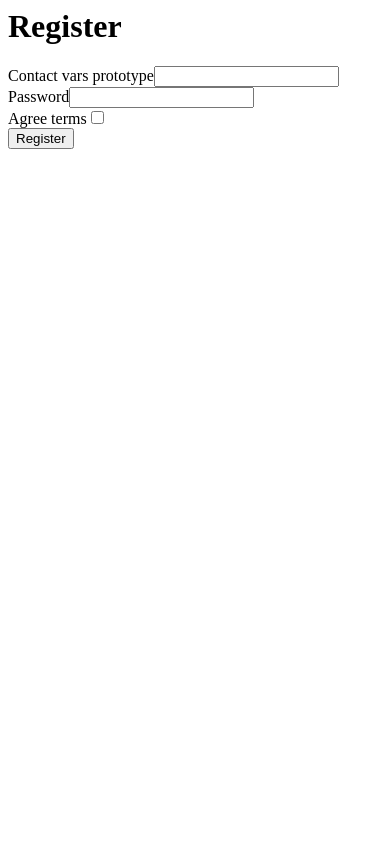
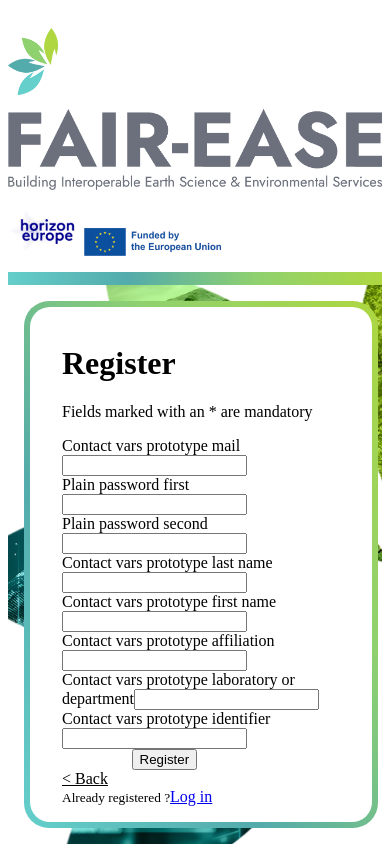
Before and after one commit to erwannSuard/dmp3, a Symfony app: template templates/registration/register.html.twig in a window 390 px wide. Before the commit the page ends 149 px from the top, so only its background shows below. Run offline with Twig, Linux system fonts and the light colour scheme; the template is opened without the code that fills it, so the values that code supplies are empty; form fields are guessed from the names that the template uses; some libraries are stand-ins or nearby versions.

Commit message:
ajustement du responsive + page register stylisé

```diff
--- a/composer.json
+++ b/composer.json
@@ -42,11 +42,8 @@
         "symfony/web-link": "6.1.*",
         "symfony/webpack-encore-bundle": "^1.12",
         "symfony/yaml": "*",
-<<<<<<< HEAD
         "symfonycasts/verify-email-bundle": "^1.10",
-=======
         "twbs/bootstrap": "5.2.0-beta1",
->>>>>>> test
         "twig/extra-bundle": "^2.12|^3.0",
         "twig/twig": "^2.12|^3.0"
     },
--- a/templates/base.html.twig
+++ b/templates/base.html.twig
@@ -20,15 +20,5 @@
     <body style="min-height: 100vh;">
         {% block body %}{% endblock %}
     </body>
-    {% if is_granted('ROLE_USER') %}
-        <hr>
-        <ul>
-            <li><a href="{{ path('logout') }}"><h3>Logout</h3></a></li>
-        </ul>
-    {% else %}
-        <ul>
-            <li><a href="{{ path('register') }}"><h3>Register</h3></a></li>
-            <li><a href="{{ path('login') }}"><h3>Login</h3></a></li>
-        </ul>
-    {% endif %}
+
 </html>
--- a/templates/login/index.html.twig
+++ b/templates/login/index.html.twig
@@ -3,8 +3,8 @@
 
 {% block div %}
     <div class="col-sm-10 col-md-8 col-lg-6 col-xl-4 col-xxl-4 offset-sm-1 offset-md-2 offset-lg-3 offset-xl-7 offset-xxl-7">
-        <div style="background: linear-gradient(to left bottom, #AED741, #8fd16f, #53abab, #65CFCB);padding: 10px;border-radius: 25px;width: 100%;margin: 0px;margin-left: 0px;">
-            <div class="container text-center d-flex flex-column align-items-center align-items-lg-center justify-content-xl-center align-items-xl-center" style="background: #ffffff;color: #000000;padding: 3rem;border-radius: 25px;max-height: fit-content;gap: 20px;padding-bottom: 20px;position: relative;">
+        <div style="background: linear-gradient(to left bottom, #AED741, #8fd16f, #53abab, #65CFCB);padding: 6px;border-radius: 25px;width: 100%;margin: 0px;margin-left: 0px;">
+            <div class="container text-center d-flex flex-column align-items-center align-items-lg-center justify-content-xl-center align-items-xl-center" style="background: #ffffff;color: #000000;padding:1rem 3rem;border-radius: 20px;max-height: fit-content;gap: 20px;position: relative;">
                 <h1>Log in</h1>
                 <form class="text-center" action="{{ path('login') }}" method="post" style="width: 100%;">
                     <div class="row d-flex" style="margin-bottom: 20px;">
--- a/templates/registration/register.html.twig
+++ b/templates/registration/register.html.twig
@@ -1,15 +1,37 @@
-{# {% extends 'base.html.twig' %} #}
-
-{% block body %}
-    <h1>Register</h1>
-
-    {{ form_start(registrationForm) }}
-
-        {{ form_row(registrationForm.contact.vars.prototype) }}
-        {{ form_row(registrationForm.plainPassword, {
-            label: 'Password'
-        }) }}
-        {{ form_row(registrationForm.agreeTerms) }}
-        <button type="submit" class="btn">Register</button>
-    {{ form_end(registrationForm) }}
+{% extends 'test.html.twig' %}
+{% block title %}FAIR-EASE | Register{% endblock %}
+{% block div %}
+    <div class="row" style="width: 100%;">
+        <div class="col-auto col-md-10 col-xl-6 col-xxl-6 offset-md-1 offset-xl-5 offset-xxl-5">
+            <div style="background: linear-gradient(to left bottom, #AED741, #8fd16f, #53abab, #65CFCB);padding: 6px;border-radius: 25px;width: 100%;margin: 0px;margin-left: 0px;">
+                <div class="container text-center d-flex flex-column align-items-center align-items-lg-center justify-content-xl-center align-items-xl-center" style="background: #ffffff;color: #000000;padding: 1rem 2rem;border-radius: 20px;max-height: fit-content;gap: 20px;position: relative;">
+                    <h1>Register</h1>
+                    <form class="text-center" method="post" style="width: 100%;">
+                        <div class="row d-flex">
+                            <p class="text-muted fs-6">Fields marked with an * are mandatory</p>
+                            <div class="col-sm-12 col-md-6">
+                                {{ form_start(registrationForm) }}
+                                <div class="mb-3">{{ form_row(registrationForm.contact.vars.prototype.mail) }}</div>
+                                <div class="mb-3">{{ form_row(registrationForm.plainPassword.first)}}</div>
+                                <div class="mb-3">{{ form_row(registrationForm.plainPassword.second)}}</div>
+                                <div class="mb-3">{{ form_row(registrationForm.contact.vars.prototype.lastName) }}</div>
+                            </div>
+                            <div class="col-sm-12 col-md-6">
+                                <div class="mb-3">{{ form_row(registrationForm.contact.vars.prototype.firstName) }}</div>
+                                <div class="mb-3">{{ form_row(registrationForm.contact.vars.prototype.affiliation) }}</div>
+                                <div class="mb-3">{{ form_row(registrationForm.contact.vars.prototype.laboratoryOrDepartment) }}</div>
+                                <div class="mb-3">{{ form_row(registrationForm.contact.vars.prototype.identifier) }}</div>
+                            </div>
+                        </div>
+                        {{ form_end(registrationForm) }}
+                        <div class="mb-3" style="margin-left: auto;width: 50%;margin-right: auto;max-width: 700px;"><button class="btn btn-primary d-block w-100" type="submit">Register</button></div>
+                    </form>
+                    <div class="row align-items-center" style="width: 100%;">
+                        <div class="col-4 col-sm-3 d-sm-flex d-lg-flex justify-content-sm-start justify-content-lg-center align-items-lg-center"><a href="{{ path('authentication') }}" style="color: var(--bs-secondary);">&lt; Back</a></div>
+                        <div class="col-6 offset-2 offset-sm-3 d-flex justify-content-evenly align-items-center"><small class="text-muted">Already registered ?</small><a class="link-primary d-lg-flex align-items-lg-center" href="{{ path('login') }}">Log in</a></div>
+                    </div>
+                </div>
+            </div>
+        </div>
+    </div>
 {% endblock %}
--- a/templates/test.html.twig
+++ b/templates/test.html.twig
@@ -1,16 +1,26 @@
 {% extends 'base.html.twig'%}
 {% block body %}
-    <header style="background: linear-gradient(-89deg, #AED741, #8fd16f, #53abab, #65CFCB);padding-bottom: 13px;">
-        <div class="container-fluid" style="background: #ffffff;padding-top: 10px;padding-bottom: 10px;">
-            <div class="row">
-                <div class="col-md-1 col-lg-3 col-xl-3 col-xxl-3 d-flex d-sm-flex d-md-flex d-xxl-flex justify-content-center align-items-center justify-content-sm-center align-items-sm-center justify-content-md-center align-items-md-center justify-content-xxl-center align-items-xxl-center"><img src="{{ asset('build/images/logo_F-E.png') }}" style="width: 50px;margin-top: 10px;margin-bottom: 10px;"></div>
-                <div class="col-md-7 col-lg-6 col-xxl-6 d-flex d-sm-flex d-xxl-flex justify-content-center align-items-center justify-content-sm-center align-items-sm-center justify-content-xxl-center"><img src="{{ asset('build/images/text_F-E.png') }}" style="max-width: 400px;width: 100%;"></div>
-                <div class="col-sm-12 col-md-4 col-lg-3 col-xl-3 col-xxl-3 d-flex justify-content-around align-items-center align-items-xxl-center"><img src="{{ asset('build/images/Logo_Funded_EU.png') }}" style="max-height: 52px;max-width: 242px;min-width: 150px;margin-top: 10px;"><img src="{{ asset('build/images/Logo_Horizon_EU.png') }}" style="max-width: 70px;margin-top: 10px;"></div>
+    <div style="display: flex;flex-flow: column;height: 100%;">
+        <header style="background: linear-gradient(-89deg, #AED741, #8fd16f, #53abab, #65CFCB);padding-bottom: 13px;flex: 0 1 auto;">
+            <div class="container-fluid" style="background: #ffffff;padding-top: 10px;padding-bottom: 10px;">
+                <div class="row">
+                    <div class="col-md-1 col-lg-3 col-xl-3 col-xxl-3 d-flex d-sm-flex d-md-flex d-xxl-flex justify-content-center align-items-center justify-content-sm-center align-items-sm-center justify-content-md-center align-items-md-center justify-content-xxl-center align-items-xxl-center">
+                        <a href="{{ path('homepage') }}"><img src="{{ asset('build/images/logo_F-E.png') }}" style="width: 50px;margin-top: 10px;margin-bottom: 10px;"></a>
+                    </div>
+                    <div class="col-md-7 col-lg-6 col-xxl-6 d-flex d-sm-flex d-xxl-flex justify-content-center align-items-center justify-content-sm-center align-items-sm-center justify-content-xxl-center">
+                        <img src="{{ asset('build/images/text_F-E.png') }}" style="max-width: 400px;width: 100%;">
+                    </div>
+                    <div class="col-sm-12 col-md-4 col-lg-3 col-xl-3 col-xxl-3 d-flex justify-content-between align-items-center align-items-xxl-center">
+                        <a href="https://bit.ly/3ba5kz5"><img src="{{ asset('build/images/Logo_Horizon_EU.png') }}" style="margin-top: 10px;max-width: 70px;"></a>
+                        <a href="https://bit.ly/3n7brqs"><img src="{{ asset('build/images/Logo_Funded_EU.png') }}" style="max-height: 52px;max-width: 120px;min-width: 150px;margin-top: 10px;"></a>
+                    </div>
+                </div>
             </div>
+        </header>
+        <div class="container-fluid d-flex d-sm-flex d-md-flex d-xxl-flex justify-content-center align-items-center justify-content-sm-center align-items-sm-center justify-content-md-center align-items-md-center justify-content-xxl-center align-items-xxl-center" style="background: url({{ asset('build/images/F-E_BG.png') }}) no-repeat;background-size: cover;flex: 1 1 auto;padding: 1em;">
+            {% block div %}
+
+            {% endblock %}
         </div>
-    </header>
-
-    <div class="container-fluid d-flex d-sm-flex d-md-flex d-xxl-flex justify-content-center align-items-center justify-content-sm-center align-items-sm-center justify-content-md-center align-items-md-center justify-content-xxl-center align-items-xxl-center" style="height: 92%;max-height: 100%;background: url({{ asset('build/images/F-E_BG.png') }}) no-repeat;background-size: cover;">
-        {% block div %}{% endblock %}
     </div>
 {% endblock %}
```
Also changed, not shown: src/Form/ContactType.php (+42 -6 lines), src/Form/RegistrationFormType.php (+17 -12 lines), templates/homepage/authentication.html.twig (+7 -5 lines), 1 other file.
